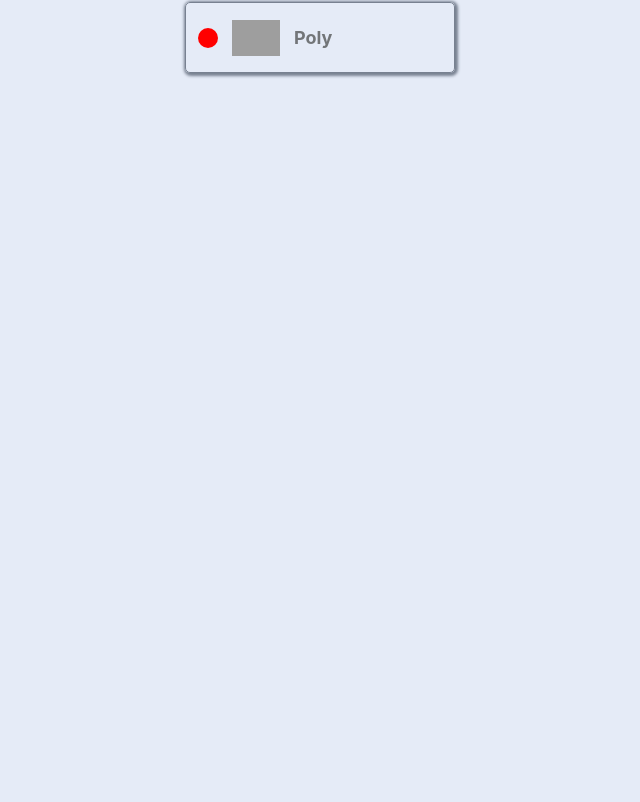
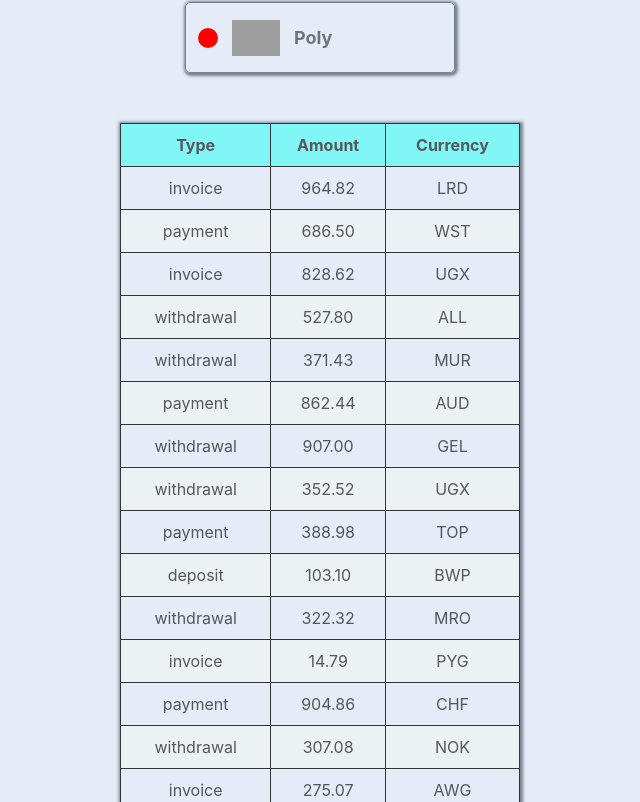
Before and after one commit to AnnMatsarska/goit-react-hw-01-components, a React (Create React App) app: page / in a window 1280 px wide. Shown: the part 1178-1980 px from the top of the page, without its empty margins (320-960 px from the left). Before the commit the page ends 1265 px from the top, so only its background shows below. Built offline with nearby package versions, Linux system fonts and the light colour scheme; grey boxes are pictures that could not be loaded.

Commit message:
create: transactions history

```diff
--- a/src/components/App.jsx
+++ b/src/components/App.jsx
@@ -1,10 +1,12 @@
 import { Profile } from 'components/Profile/Profile';
 import { Statistics } from 'components/Statistics/Statistics';
 import { Friendlist } from './FriendList/FriendList';
+import { TransactionHistory } from './TransactionHistory/TransactionHistory';
 
 import user from './Profile/user.json';
 import data from './Statistics/data.json';
 import friends from './FriendList/friends.json';
+import transactions from './TransactionHistory/transactions.json';
 
 export const App = () => {
   return (
@@ -19,6 +21,7 @@
       <Statistics title="Upload stats" stats={data} />
       <Statistics stats={data} />
       <Friendlist friends={friends} />
+      <TransactionHistory items={transactions} />;
     </div>
   );
 };
--- a/src/components/FriendList/FriendList.jsx
+++ b/src/components/FriendList/FriendList.jsx
@@ -3,7 +3,7 @@
 
 export const Friendlist = ({ friends }) => {
   return (
-    <ul className={css.friendlist}>
+    <ul className={css['friend-list']}>
       {friends.map(({ avatar, name, isOnline, id }) => (
         <FriendlistItem
           avatar={avatar}
--- a/src/components/FriendList/FriendList.module.css
+++ b/src/components/FriendList/FriendList.module.css
@@ -1,7 +1,6 @@
-.friendlist {
+.friend-list {
   list-style: none;
   margin: 0px auto;
   width: 270px;
   padding: 0;
-  /* border: 1px solid black; */
 }
--- a/src/components/FriendListItem/FriendListItem.jsx
+++ b/src/components/FriendListItem/FriendListItem.jsx
@@ -4,7 +4,9 @@
   return (
     <li className={css.item}>
       <span
-        className={isOnline ? `${css.status} ${css.isOnline}` : `${css.status}`}
+        className={
+          isOnline ? `${css.status} ${css['is-online']}` : `${css.status}`
+        }
       ></span>
       <img className={css.avatar} src={avatar} alt={name} width="48" />
       <p className={css.name}>{name}</p>
--- a/src/components/FriendListItem/FriendListItem.module.css
+++ b/src/components/FriendListItem/FriendListItem.module.css
@@ -20,7 +20,7 @@
   border-radius: 50%;
 }
 
-.isOnline {
+.is-online {
   background-color: green;
 }
 
--- a/src/components/Statistics/Statistics.jsx
+++ b/src/components/Statistics/Statistics.jsx
@@ -6,7 +6,7 @@
     <section className={css.statistics}>
       <h2 className={css.title}>{tittle}</h2>
 
-      <ul className={css.statList}>
+      <ul className={css['stat-list']}>
         {stats.map(({ id, label, percentage }) => (
           <li className={css.item} key={id}>
             <span className={css.label}>{label}</span>
--- a/src/components/Statistics/Statistics.module.css
+++ b/src/components/Statistics/Statistics.module.css
@@ -14,7 +14,7 @@
   text-align: center;
 }
 
-.statList {
+.stat-list {
   border-radius: 0 0 5px 5px;
   display: flex;
   height: 50px;
--- /dev/null
+++ b/src/components/TransactionHistory/TransactionHistory.jsx
@@ -0,0 +1,27 @@
+import css from './Transactions.module.css';
+
+export const TransactionHistory = ({ items }) => {
+  return (
+    <table className={css['transactions-history']}>
+      <thead>
+        <tr className={css['title-row']}>
+          <th>Type</th>
+          <th>Amount</th>
+          <th>Currency</th>
+        </tr>
+      </thead>
+
+      <tbody>
+        {items.map(({ id, type, amount, currency }) => {
+          return (
+            <tr className={css.row} key={id}>
+              <td>{type}</td>
+              <td>{amount}</td>
+              <td>{currency}</td>
+            </tr>
+          );
+        })}
+      </tbody>
+    </table>
+  );
+};
--- /dev/null
+++ b/src/components/TransactionHistory/Transactions.module.css
@@ -0,0 +1,35 @@
+.transactions-history {
+  width: 400px;
+  margin: 50px auto;
+
+  border-spacing: 0;
+
+  box-shadow: 1px 1px 3px 2px rgb(120, 129, 145);
+  border: 1px solid rgb(51, 52, 54);
+
+  text-align: center;
+  font-size: 16px;
+  line-height: 40px;
+}
+
+.title-row {
+  color: #56585a;
+  background-color: rgb(128, 246, 246);
+}
+
+.row {
+  color: #56585a;
+}
+
+.row:nth-child(2n) {
+  background-color: #ecf1f4;
+}
+
+td {
+  border-top: 1px solid rgb(51, 52, 54);
+}
+
+th:not(:last-child),
+td:not(:last-child) {
+  border-right: 1px solid rgb(51, 52, 54);
+}
--- /dev/null
+++ b/src/components/TransactionHistory/transactions.json
@@ -0,0 +1,122 @@
+[
+  {
+    "id": "1e0700a2-5183-4291-85cc-2065a036a683",
+    "type": "invoice",
+    "amount": "964.82",
+    "currency": "LRD"
+  },
+  {
+    "id": "a30f821b-4d25-4ff0-abdd-e340b3f0dd2b",
+    "type": "payment",
+    "amount": "686.50",
+    "currency": "WST"
+  },
+  {
+    "id": "44dca67a-8e5a-4798-bf8e-b15efd4e1abd",
+    "type": "invoice",
+    "amount": "828.62",
+    "currency": "UGX"
+  },
+  {
+    "id": "ea8ed3dc-2b68-4a53-905a-53ecb0adef33",
+    "type": "withdrawal",
+    "amount": "527.80",
+    "currency": "ALL"
+  },
+  {
+    "id": "ea76146a-0b00-4b80-bc02-a8c822176712",
+    "type": "withdrawal",
+    "amount": "371.43",
+    "currency": "MUR"
+  },
+  {
+    "id": "63ca02f9-d637-46b5-9237-f3b24425e029",
+    "type": "payment",
+    "amount": "862.44",
+    "currency": "AUD"
+  },
+  {
+    "id": "ed0263e8-59a5-4bf1-87e0-2bb88e53dc34",
+    "type": "withdrawal",
+    "amount": "907.00",
+    "currency": "GEL"
+  },
+  {
+    "id": "6013bad0-750c-4691-8bc2-d8f2b43969c4",
+    "type": "withdrawal",
+    "amount": "352.52",
+    "currency": "UGX"
+  },
+  {
+    "id": "252c7be4-8b06-4fa7-8d42-61fb835b70d5",
+    "type": "payment",
+    "amount": "388.98",
+    "currency": "TOP"
+  },
+  {
+    "id": "4eaab41b-b967-40ac-82ed-85fc66f646f1",
+    "type": "deposit",
+    "amount": "103.10",
+    "currency": "BWP"
+  },
+  {
+    "id": "9648a350-8469-42d5-8bf3-18090de5fe67",
+    "type": "withdrawal",
+    "amount": "322.32",
+    "currency": "MRO"
+  },
+  {
+    "id": "9c5c25fb-1a95-4b2f-8d1f-4c4426d677cc",
+    "type": "invoice",
+    "amount": "14.79",
+    "currency": "PYG"
+  },
+  {
+    "id": "43ef232c-80e9-4d6f-b48a-b22405620de3",
+    "type": "payment",
+    "amount": "904.86",
+    "currency": "CHF"
+  },
+  {
+    "id": "5161682e-e620-4019-ab0a-24ceb10fbd20",
+    "type": "withdrawal",
+    "amount": "307.08",
+    "currency": "NOK"
+  },
+  {
+    "id": "7b119d71-42e6-4c42-a141-6818b07bb9ff",
+    "type": "invoice",
+    "amount": "275.07",
+    "currency": "AWG"
+  },
+  {
+    "id": "a4f65722-65c4-4c28-b1f4-b8ed988bb205",
+    "type": "deposit",
+    "amount": "213.10",
+    "currency": "STD"
+  },
+  {
+    "id": "c6e5784b-0ca3-48d6-86e5-b5128af5a523",
+    "type": "invoice",
+    "amount": "116.11",
+    "currency": "CUP CUC"
+  },
+  {
+    "id": "c9ebed6a-3a02-4b49-ac0d-0534b51f2bfd",
+    "type": "invoice",
+    "amount": "878.67",
+    "currency": "HKD"
+  },
+  {
+    "id": "a4a98b0e-b22c-438b-9f83-de2df52110c8",
+    "type": "invoice",
+    "amount": "725.03",
+    "currency": "UYU UYI"
+  },
+  {
+    "id": "b39bfa7a-0166-4c47-94d6-87d20590f746",
+    "type": "payment",
+    "amount": "405.45",
+    "currency": "MDL"
+  }
+]
```
